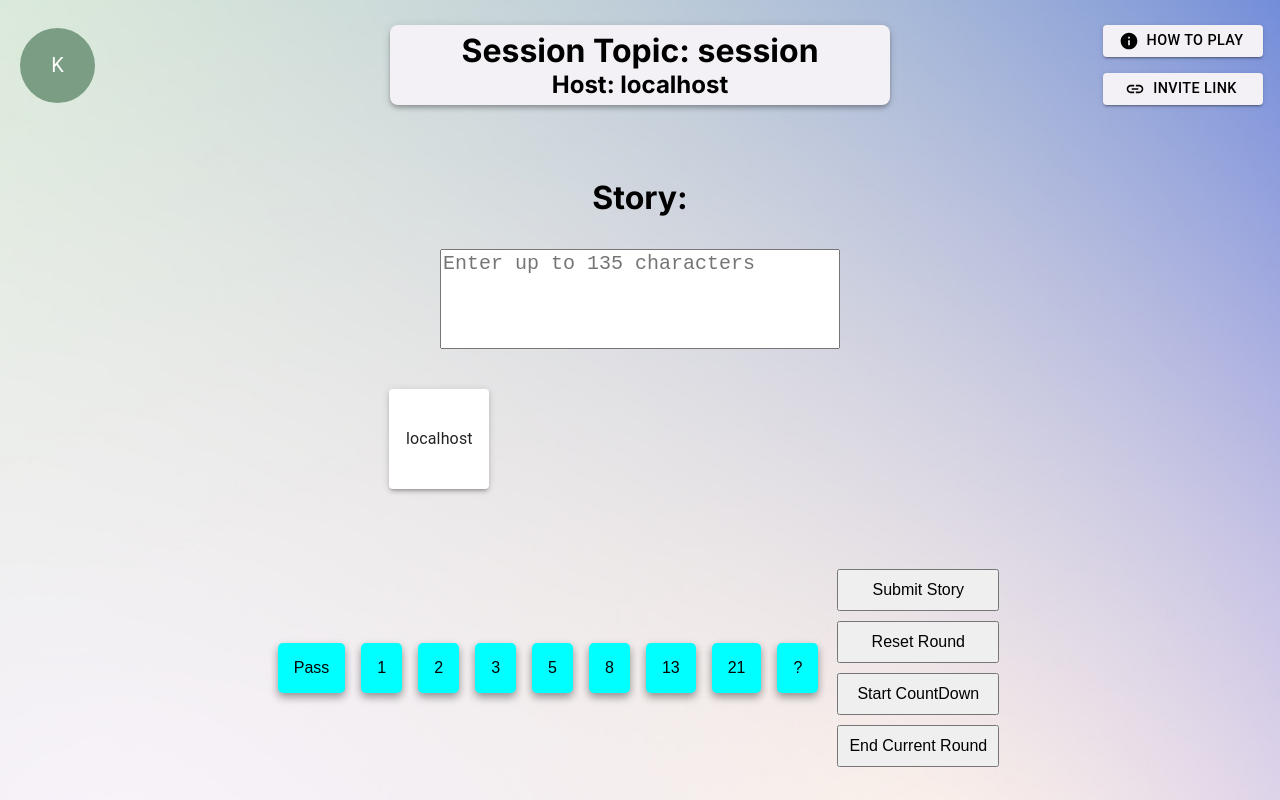
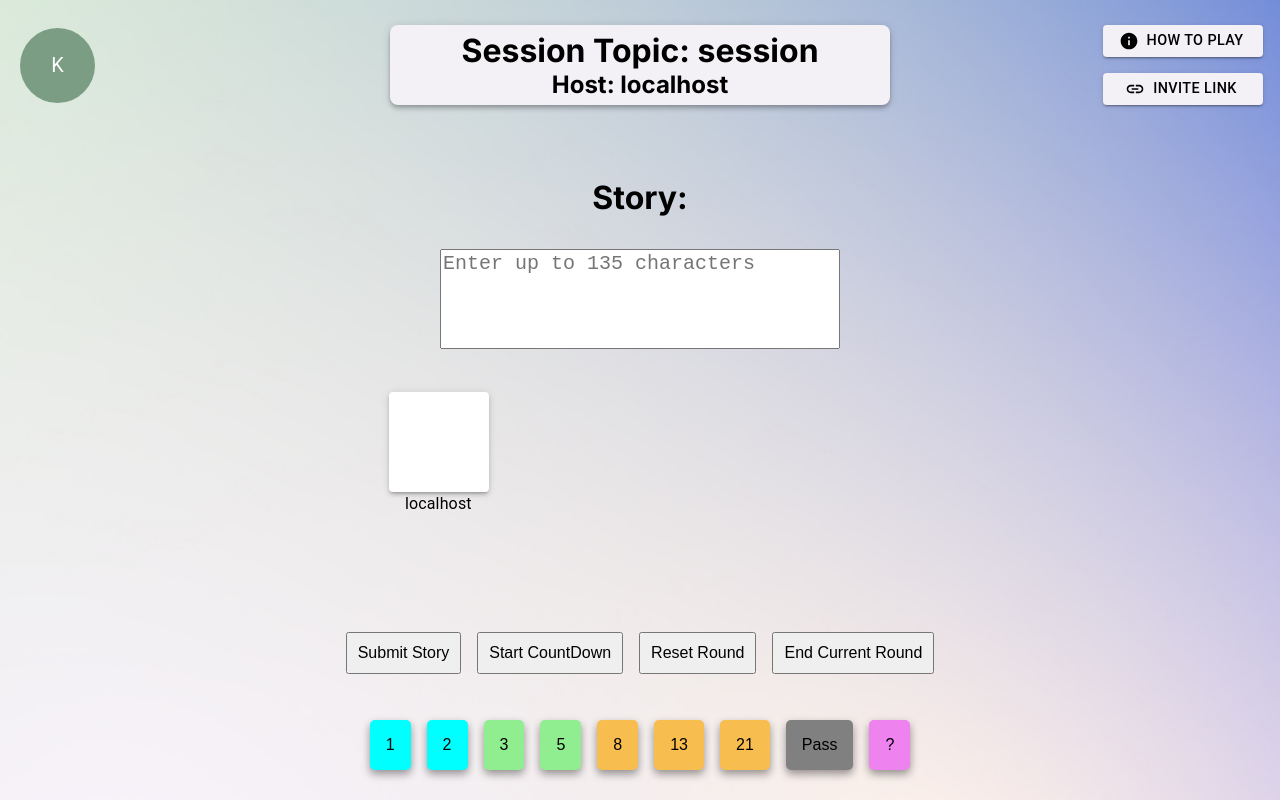
Before and after one commit to iceiceninja/PlanningPoker, a Next.js app in the folder Startup/my-app/: page /host in a window 1280 px wide. Built offline with nearby package versions, Linux system fonts and the light colour scheme; no server answers.

Commit message:
Added colors to the uhh cards

```diff
--- a/Startup/my-app/app/globals.css
+++ b/Startup/my-app/app/globals.css
@@ -51,7 +51,7 @@ html {
   transition: 0.3s ease;
   border-radius: 5px; /* 5px rounded corners */
   padding: 1rem 1rem;
-  background-image: url("../images/colorForCards1.png");
+  background-color: cyan;
   background-size: cover;
   background-repeat: repeat-x;
   background-position-y: bottom;
@@ -65,7 +65,7 @@ html {
   transition: 0.3s ease;
   border-radius: 5px; /* 5px rounded corners */
   padding: 1rem 1rem;
-  background-image: linear-gradient(90deg, cyan ,  rgb(1, 1, 1, .1));
+  background-color: cyan;
   border-width: 0;
 
 
@@ -77,7 +77,7 @@ html {
   transition: 0.3s ease;
   border-radius: 5px; /* 5px rounded corners */
   padding: 1rem 1rem;
-  background-color: cyan;
+  background-color: lightGreen;
   border-width: 0;
 
 }
@@ -88,7 +88,8 @@ html {
   transition: 0.3s ease;
   border-radius: 5px; /* 5px rounded corners */
   padding: 1rem 1rem;
-  background-image: cyan;
+  background-color: lightGreen;
+  background-image: green;
   background-size: cover;
   background-repeat: repeat-x;
   background-position-y: bottom;
@@ -102,7 +103,7 @@ html {
   transition: 0.3s ease;
   border-radius: 5px; /* 5px rounded corners */
   padding: 1rem 1rem;
-  background-color: cyan;
+  background-color: rgb(248, 189, 79);
   border-width: 0;
 
 }
@@ -113,7 +114,7 @@ html {
   transition: 0.3s ease;
   border-radius: 5px; /* 5px rounded corners */
   padding: 1rem 1rem;
-  background-color: cyan;
+  background-color: rgb(248, 189, 79);
   border-width: 0;
 
 }
@@ -124,7 +125,7 @@ html {
   transition: 0.3s ease;
   border-radius: 5px; /* 5px rounded corners */
   padding: 1rem 1rem;
-  background-color: cyan;
+  background-color: rgb(248, 189, 79);
   border-width: 0;
 
 }
@@ -135,7 +136,7 @@ html {
   transition: 0.3s ease;
   border-radius: 5px; /* 5px rounded corners */
   padding: 1rem 1rem;
-  background-color: cyan;
+  background-color: violet;
   border-width: 0;
 
 }
@@ -146,7 +147,7 @@ html {
   transition: 0.3s ease;
   border-radius: 5px; /* 5px rounded corners */
   padding: 1rem 1rem;
-  background-color: cyan;
+  background-color: grey;
   border-width: 0;
 
 }
@@ -220,7 +221,6 @@ html {
   display: flex;
   flex-direction: column;
   gap: 10px; /* Optional: space between buttons */
-  margin: 10rem;
 }
 
 button {
--- a/Startup/my-app/app/host/page.tsx
+++ b/Startup/my-app/app/host/page.tsx
@@ -120,6 +120,10 @@ export default function Host() {
     function startCountDown() {
         console.log("MADE it here");
         socket.emit("start_count_down", "true");
+    }
+
+    function resetRound() {
+
     }
 
     socket.on("return_user_name", (allPlayers) => {
@@ -285,6 +289,21 @@ export default function Host() {
                 </Stack>
                 <div className = ", footer">
                     <title>Planning Poker - Everfox</title>
+
+                    <Stack
+                        direction="row"
+                        spacing={2}
+                        sx={{
+                            justifyContent: "center",
+                            alignItems: "center"
+                        }}
+                        marginBottom={5}
+                        >
+                            <button onClick={submitStory} >Submit Story</button>
+                            <button onClick={startCountDown} >Start CountDown</button>
+                            <button onClick={resetRound} >Reset Round </button>
+                            <button onClick={resetRound} >End Current Round</button>
+                </Stack>
                     <Stack
                         direction="row"
                         spacing={2}
@@ -293,23 +312,17 @@ export default function Host() {
                             alignItems: "center"
                         }}
                         >
-                        <button onClick={sendVote} className={buttonStates.get("Pass") ? "cardUp card cardHover" : "card cardHover"}  value={"Pass"}>Pass</button>
-                        <button onClick={sendVote}  className={buttonStates.get("1") ? "cardUp card cardHover" : "card cardHover"}  value={"1"}>1</button>
-                        <button onClick={sendVote}  className={buttonStates.get("2") ? "cardUp card cardHover" : "card cardHover"}  value={"2"}>2</button>
-                        <button onClick={sendVote}  className={buttonStates.get("3") ? "cardUp card cardHover" : "card cardHover"}  value={"3"}>3</button>
-                        <button onClick={sendVote}  className={buttonStates.get("5") ? "cardUp card cardHover" : "card cardHover"}  value={"5"}>5</button>
-                        <button onClick={sendVote}  className={buttonStates.get("8") ? "cardUp card cardHover" : "card cardHover"}  value={"8"}>8</button>
-                        <button onClick={sendVote}  className={buttonStates.get("13") ? "cardUp card cardHover" : "card cardHover"}  value={"13"}>13</button>
-                        <button onClick={sendVote}  className={buttonStates.get("21") ? "cardUp card cardHover" : "card cardHover"}  value={"21"}>21</button>
-                        <button onClick={sendVote} className={buttonStates.get("?") ? "cardUp card cardHover" : "card cardHover"}  value={"?"}>?</button>
+                        <button onClick={sendVote}  className={buttonStates.get("1") ? "cardUp card1 cardHover" : "card1 cardHover"}  value={"1"}>1</button>
+                        <button onClick={sendVote}  className={buttonStates.get("2") ? "cardUp card2 cardHover" : "card2 cardHover"}  value={"2"}>2</button>
+                        <button onClick={sendVote}  className={buttonStates.get("3") ? "cardUp card3 cardHover" : "card3 cardHover"}  value={"3"}>3</button>
+                        <button onClick={sendVote}  className={buttonStates.get("5") ? "cardUp card5 cardHover" : "card5 cardHover"}  value={"5"}>5</button>
+                        <button onClick={sendVote}  className={buttonStates.get("8") ? "cardUp card8 cardHover" : "card8 cardHover"}  value={"8"}>8</button>
+                        <button onClick={sendVote}  className={buttonStates.get("13") ? "cardUp card13 cardHover" : "card13 cardHover"}  value={"13"}>13</button>
+                        <button onClick={sendVote}  className={buttonStates.get("21") ? "cardUp card21 cardHover" : "card21 cardHover"}  value={"21"}>21</button>
+                        <button onClick={sendVote} className={buttonStates.get("Pass") ? "cardUp cardPass cardHover" : "cardPass cardHover"}  value={"Pass"}>Pass</button>
+                        <button onClick={sendVote} className={buttonStates.get("?") ? "cardUp cardQuestionMark cardHover" : "cardQuestionMark cardHover"}  value={"?"}>?</button>
+                    </Stack>
 
-                        <div className="container2">
-  <button onClick={submitStory} >Submit Story</button>
-  <button onClick={sendVote} >Reset Round </button>
-  <button onClick={startCountDown} >Start CountDown</button>
-  <button onClick={sendVote} >End Current Round</button>
-</div>
-                    </Stack>
 
                 </div>
             </Box>
@@ -344,6 +357,7 @@ export default function Host() {
                 }}
                 >
                 {players.map((player, vote) => (
+                    <div style ={{textAlign: "center"}}>
                     <Paper
                     key={player.name}
                     elevation={3}
@@ -358,11 +372,12 @@ export default function Host() {
                         marginRight: 3,
                     }}
                     >
-                    <Typography>{player.name}</Typography>
                     <Typography>
                         {player.vote !== null ? player.vote : <CircularProgress size={20} />}
                     </Typography>
                     </Paper>
+                    <Typography style={{marginRight: 26}}>{player.name}</Typography>
+                    </div>
                 ))}
                 </Box>
         </>
```
Also changed, not shown: Startup/my-app/app/user/page.tsx (+11 -10 lines).
